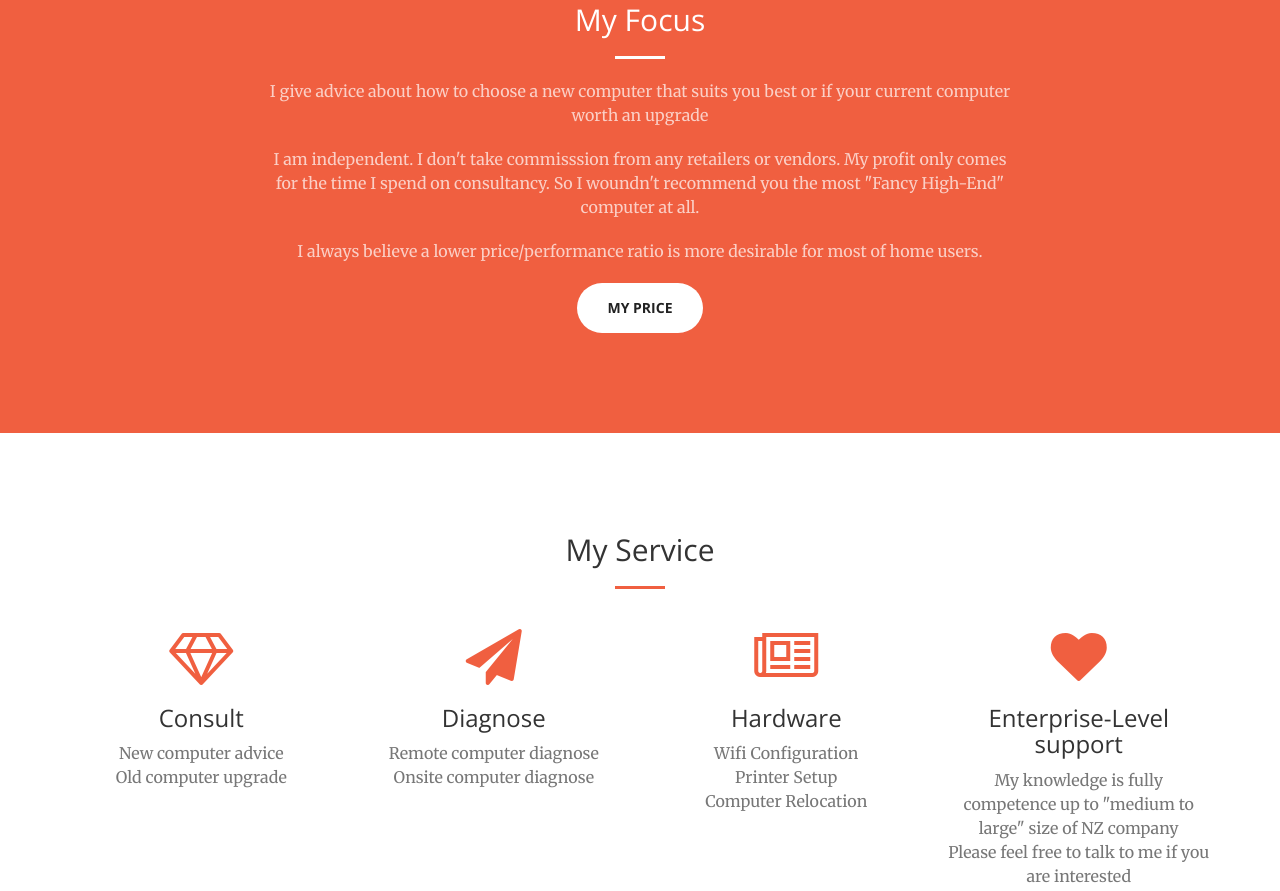
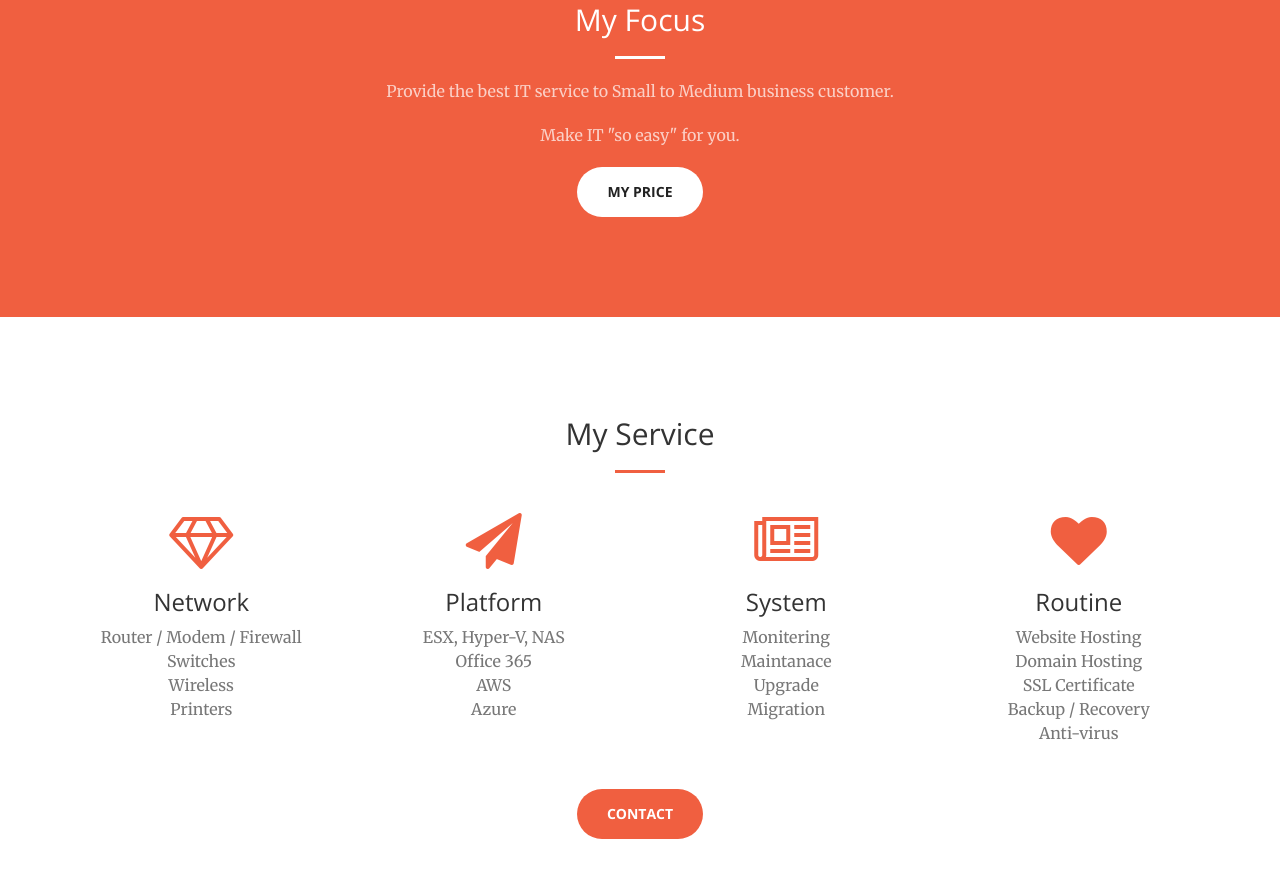
Before and after one commit to soezyit/soezyit.github.io, a plain HTML site: page index.html in a window 1280 px wide. Shown: the part 897-1788 px from the top of the page. Drawn offline with nearby package versions, Linux system fonts and the light colour scheme.

Commit message:
20210107 update content

```diff
--- a/index.html
+++ b/index.html
@@ -70,6 +70,9 @@
                     <li>
                         <a class="page-scroll" href="#Contact">Contact</a>
                     </li>
+                    <li>
+                    <a href="https://soezyit.screenconnect.com/" class="btn btn-primary btn-xl page-scroll">Invite Technician !</a>
+                    </li>
                 </ul>
             </div>
             <!-- /.navbar-collapse -->
@@ -80,9 +83,9 @@
     <header>
         <div class="header-content">
             <div class="header-content-inner">
-                <h1>SOEZY IT (Est. 2020)</h1>
+                <h1>SOEZY IT LIMITED (EST. 2020)</h1>
                 <hr>
-                <p>You trusted IT department
+                <p>You trusted IT department. Experienced, Qualified, Professional.
                 </p>
                 <a href="#MyFocus" class="btn btn-primary btn-xl page-scroll">My Focus</a>
             </div>
@@ -95,11 +98,9 @@
                 <div class="col-lg-8 col-lg-offset-2 text-center">
                     <h2 class="section-heading">My Focus</h2>
                     <hr class="light">
-                    <p class="text-faded">I give advice about how to choose a new computer that suits you best or if your current computer worth an upgrade
+                    <p class="text-faded">Provide the best IT service to Small to Medium business customer.
                     </p>
-                    <p class="text-faded">I am independent. I don't take commisssion from any retailers or vendors. My profit only comes for the time I spend on consultancy. So I woundn't recommend you the most "Fancy High-End" computer at all.
-                    </p>
-                    <p class="text-faded">I always believe a lower price/performance ratio is more desirable for most of home users.
+                    <p class="text-faded">Make IT "so easy" for you.
                     </p>
                     <a href="#MyPrice" class="btn btn-default btn-xl page-scroll">My Price</a>
                 </div>
@@ -121,34 +122,42 @@
                 <div class="col-lg-3 col-md-6 text-center">
                     <div class="service-box">
                         <i class="fa fa-4x fa-diamond wow bounceIn text-primary"></i>
-                        <h3>Consult</h3>
-                        <p class="text-muted">New computer advice</p>
-                        <p class="text-muted">Old computer upgrade</p>
+                        <h3>Network</h3>
+                        <p class="text-muted">Router / Modem / Firewall</p>
+                        <p class="text-muted">Switches</p>
+                        <p class="text-muted">Wireless</p>
+                        <p class="text-muted">Printers</p>
                     </div>
                 </div>
                 <div class="col-lg-3 col-md-6 text-center">
                     <div class="service-box">
                         <i class="fa fa-4x fa-paper-plane wow bounceIn text-primary" data-wow-delay=".1s"></i>
-                        <h3>Diagnose</h3>
-                        <p class="text-muted">Remote computer diagnose</p>
-                        <p class="text-muted">Onsite computer diagnose</p>
+                        <h3>Platform</h3>
+                        <p class="text-muted">ESX, Hyper-V, NAS</p>
+                        <p class="text-muted">Office 365</p>
+                        <p class="text-muted">AWS</p>
+                        <p class="text-muted">Azure</p>
                     </div>
                 </div>
                 <div class="col-lg-3 col-md-6 text-center">
                     <div class="service-box">
                         <i class="fa fa-4x fa-newspaper-o wow bounceIn text-primary" data-wow-delay=".2s"></i>
-                        <h3>Hardware</h3>
-                        <p class="text-muted">Wifi Configuration</p>
-                        <p class="text-muted">Printer Setup</p>
-                        <p class="text-muted">Computer Relocation</p>
+                        <h3>System</h3>
+                        <p class="text-muted">Monitering</p>
+                        <p class="text-muted">Maintanace</p>
+                        <p class="text-muted">Upgrade</p>
+                        <p class="text-muted">Migration</p>
                     </div>
                 </div>
                 <div class="col-lg-3 col-md-6 text-center">
                     <div class="service-box">
                         <i class="fa fa-4x fa-heart wow bounceIn text-primary" data-wow-delay=".3s"></i>
-                        <h3>Enterprise-Level support</h3>
-                        <p class="text-muted">My knowledge is fully competence up to "medium to large" size of NZ company</p>
-                        <p class="text-muted">Please feel free to talk to me if you are interested</p>
+                        <h3>Routine</h3>
+                        <p class="text-muted">Website Hosting</p>
+                        <p class="text-muted">Domain Hosting</p>
+                        <p class="text-muted">SSL Certificate</p>
+                        <p class="text-muted">Backup / Recovery</p>
+                        <p class="text-muted">Anti-virus</p>
                     </div>
                 </div>
             </div>
@@ -168,7 +177,7 @@
                     <hr class="light">
                     <p class="text-faded" style="text-align:Left">This is a newly established business, so reputation is more important for me than profit</p>
                     <br>
-                    <p class="text-faded" style="text-align:Left">Flat rate for 24*7*365. No matter it is Weekend, Midnight or Christmas day.
+                    <p class="text-faded" style="text-align:Left">Flat rate for 24*7*365. No matter it is Weekend, Midnight or even for Christmas day.
                     </p>
                     <br>
                     <p class="text-faded" style="text-align:Left">Price applied for year 2021</p>
@@ -180,17 +189,11 @@
                     </p>
                     <p class="text-faded" style="text-align:Left">Minimum Charge $30 + GST (includes the first 15 minutes)
                     </p>
-                    <p class="text-faded" style="text-align:Left">For eg,
-                    </p>
-                    <p class="text-faded" style="text-align:Left">12 minutes - charge $30 + GST
-                    </p>
-                    <p class="text-faded" style="text-align:Left">52 minutes - charge $120 + GST
-                    </p>
                     <p class="text-faded" style="text-align:Left">No-obligation enquiry for asking me what service I can provide
                     </p>
                     <p>-
                     </p>
-                    <h3 style="text-align:Left">Travel charge applies for onsite support, one-off fee based on zone</h3>
+                    <h3 style="text-align:Left">Travel charge applies for onsite support, one-off fixed fee based on zone</h3>
                     <br>
                     <p class="text-faded" style="text-align:Left">- $0 for Isthmus (Central Auckland)
                     </p>
@@ -202,7 +205,7 @@
                     </p>
                     <p class="text-faded" style="text-align:Left"><a class="text-faded" href="https://at.govt.nz/media/1980008/fare-map-2019.pdf"><u><i><b>Zone Map (Copyright by Auckland Transport)</b></i></u></a>
                     </p>
-                    <p class="text-faded" style="text-align:Left">no cover for Warkworth and Waiheke island at this stage, sorry about that
+                    <p class="text-faded" style="text-align:Left">no cover for Warkworth and Waiheke island at this stage
                     </p>
                 </div>
             </div>
@@ -221,11 +224,13 @@
                     <hr class="primary">
                  <p class="text-muted">
                     </p>
-                     <p class="text-muted" style="text-align:center">Home network cabling -  require electrician
+                     <p class="text-muted" style="text-align:center">Network cabling -  require electrician. But I can do patching
                     </p>
-                     <p class="text-muted" style="text-align:center">Camera / surveillance - require electrician
+                     <p class="text-muted" style="text-align:center">Camera / surveillance - require electrician. But I can help to config network setting
                     </p>
-                    <p class="text-muted" style="text-align:center">Website design - require developer
+                    <p class="text-muted" style="text-align:center">Website design - require developer. But I can do hosting.
+                    </p>
+                    <p class="text-muted" style="text-align:center">VOIP phone system - require telephony provider. But I can setup network and troubleshooting.
                     </p>
                 </div>
             </div>
@@ -238,7 +243,7 @@
                 <div class="col-lg-8 col-lg-offset-2 text-center">
                     <h2 class="section-heading">About Me</h2>
                     <hr class="light">
-                    <p class="text-faded" style="text-align:Left">Come to NZ and study, get a IT job and residency. Work for msp for 3 year and now start my own business</p>
+                    <p class="text-faded" style="text-align:Left">More than 10 years IT experice, including 5 years in NZ. Now I am starting up my own business</p>
                 </div>
             </div>
         </div>
@@ -257,7 +262,7 @@
                     </p>
                     <p>(0800 763 999)
                     </p>
-                    <p>If I am not able to answering your call right now or the phone call hang up straight way. Please be patient, I will call you back ASAP.
+                    <p>If I am not able to answering your call right now or the phone call hang up straight way, I will call you back ASAP when I'm free.
                     </p>
                     <hr class="primary">
                     <i class="fa fa-envelope-o fa-3x wow bounceIn" data-wow-delay=".1s"></i>
```
